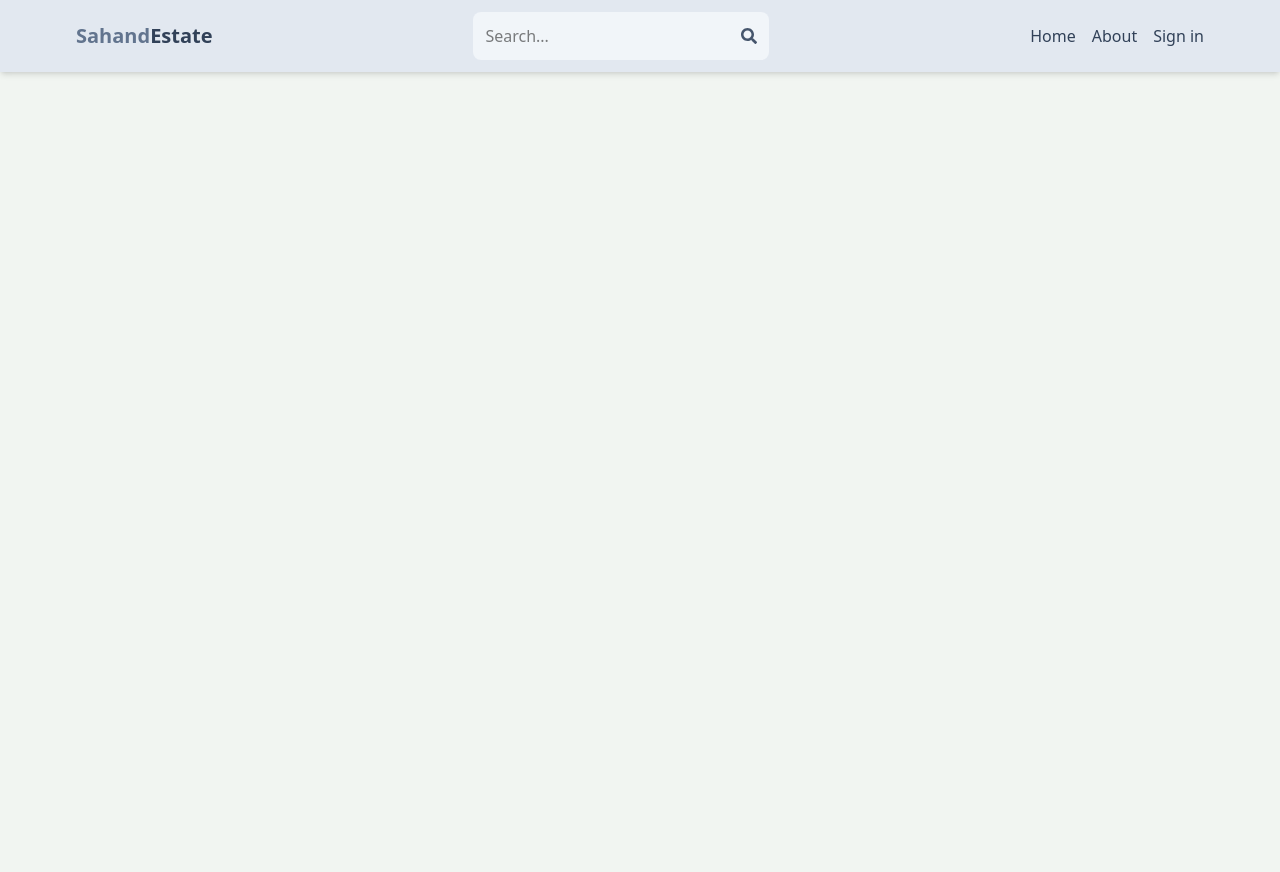
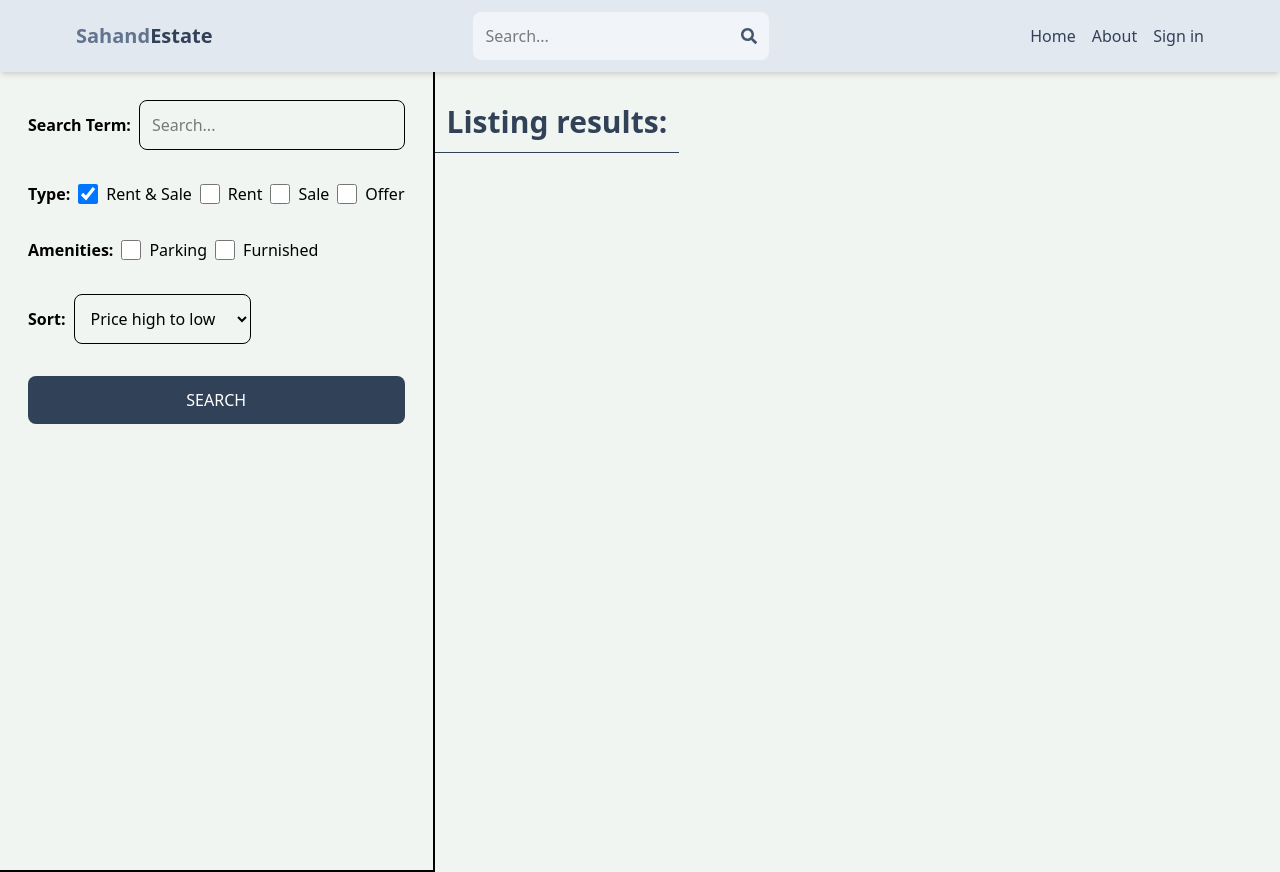
Before and after one commit to TejasSalunkeCode/Real-State-App, a React (Vite) app in the folder client/: page /search in a window 1280 px wide. Before the commit the page ends 800 px from the top, so only its background shows below. Built offline with nearby package versions, Linux system fonts and the light colour scheme; no server answers.

Commit message:
add Onchange and Onsubmit functionality to the search Page

```diff
--- a/client/src/App.jsx
+++ b/client/src/App.jsx
@@ -10,6 +10,7 @@
 import CreateListing from "./Pages/CreateListing";
 import UpdateListing from "./Pages/updateListing";
 import Listing from "./Pages/Listing";
+import Search from "./Pages/Search";
 
 export const App = () => {
   return (
@@ -28,6 +29,7 @@
           />
         </Route>
         <Route path="/about" element={<About />} />
+        <Route path="/search" element={<Search/>} />
         <Route path="/listing/:listingId" element={<Listing/>} />
       </Routes>
     </BrowserRouter>
--- /dev/null
+++ b/client/src/Pages/Search.jsx
@@ -0,0 +1,171 @@
+import React, { useEffect, useState } from "react";
+import { useNavigate } from "react-router-dom";
+
+export default function Search() {
+    const navigate=useNavigate();
+  const [sidebardata, setSidebarData] = useState({
+    searchTerm: "",
+    type: "all",
+    parking: false,
+    furnished: false,
+    offer: false,
+    sort: "created_at",
+    order: "desc",
+  });
+  const[loading,setLoading]=useState(false);
+  const[listings,setListings]=useState([]);
+
+  console.log(listings);
+
+
+  useEffect(()=>{
+    const urlParams=new URLSearchParams(location.search);
+    const searchTermFromUrl=urlParams.get('searchTerm');
+    const typeFromUrl=urlParams.get('type');
+    const parkingFromUrl=urlParams.get('parking');
+    const furnishedFromUrl=urlParams.get('furnished');
+    const offerFromUrl=urlParams.get('offer');
+    const sortFromUrl=urlParams.get('sort');
+    const orderFromUrl=urlParams.get('order');
+
+    if(
+       searchTermFromUrl ||
+       typeFromUrl ||
+       parkingFromUrl ||
+       furnishedFromUrl ||
+       offerFromUrl ||
+       sortFromUrl ||
+       orderFromUrl
+    ){
+        setSidebarData({
+            searchTerm:searchTermFromUrl || '',
+            type:typeFromUrl || 'all',
+            parking:parkingFromUrl === 'true' ? true : false,
+            furnished:furnishedFromUrl==='true' ? true : false,
+            offer:offerFromUrl === 'true' ? true : false,
+            sort:sortFromUrl || 'created_at',
+            order:orderFromUrl || 'desc',
+        });
+    }
+    const fetchListings=async ()=>{
+        setLoading(true);
+        const searchQuery=urlParams.toString();
+        const res=await fetch(`/api/listing/get?${searchQuery}`);
+        const data=res.json();
+        setListings(data);
+        setLoading(false);
+    };
+
+    fetchListings();
+  },[location.search]);
+//   console.log(sidebardata);
+
+
+  const handleChange = (e) => {
+    if(e.target.id==='all' || e.target.id==='rent' || e.target.id==='sale'){
+        setSidebarData({...sidebardata,type: e.target.id});
+    }
+    if(e.target.id==='searchTerm'){
+        setSidebarData({...sidebardata,searchTerm:e.target.value});
+    }
+    if(e.target.id==='parking' || e.target.id==='furnished' || e.target.id==='offer'){
+        setSidebarData({...sidebardata,[e.target.id]:e.target.checked || e.target.checked==='true' ? true : false });
+    }
+
+    if(e.target.id==='sort_order'){
+        const sort=e.target.value.split('_')[0] || 'created_at';
+        const order=e.target.value.split('_')[1] || 'desc';
+        setSidebarData({...sidebardata,sort,order});
+
+    }
+  };
+
+  const handleSubmit=(e)=>{
+    e.preventDefault();
+    const urlParams=new URLSearchParams();
+    urlParams.set('searchTerm',sidebardata.searchTerm);
+    urlParams.set('type',sidebardata.type);
+    urlParams.set('parking',sidebardata.parking);
+    urlParams.set('furnished',sidebardata.furnished);
+    urlParams.set('offer',sidebardata.offer);
+    urlParams.set('sort',sidebardata.sort);
+    urlParams.set('order',sidebardata.order);
+    const searchQuery=urlParams.toString();
+    navigate(`/search?${searchQuery}`);
+  }
+
+  return (
+    <div className="flex flex-col md:flex-row">
+      <div className="p-7  border-b-2 md:border-r-2 md:min-h-screen">
+        <form onSubmit={handleSubmit} className="flex flex-col gap-8">
+          <div className="flex items-center gap-2">
+            <label className="whitespace-nowrap font-semibold">
+              Search Term:
+            </label>
+            <input
+              id="searchTerm"
+              type="text"
+              placeholder="Search..."
+              className="border rounded-lg p-3 w-full"
+              onChange={handleChange}
+            />
+          </div>
+          <div className="flex gap-2 flex-wrap items-center">
+            <label className="font-semibold">Type:</label>
+            <div className="flex gap-2">
+              <input type="checkbox" id="all" className="w-5" onChange={handleChange} checked={sidebardata.type==='all'}/>
+              <span>Rent & Sale</span>
+            </div>
+            <div className="flex gap-2">
+              <input type="checkbox" id="rent" className="w-5"
+                onChange={handleChange} checked={sidebardata.type==='sale'}
+              />
+              <span>Rent</span>
+            </div>
+            <div className="flex gap-2">
+              <input type="checkbox" id="sale" className="w-5" />
+              <span>Sale</span>
+            </div>
+            <div className="flex gap-2">
+              <input type="checkbox" id="offer" className="w-5"
+                 onChange={handleChange} checked={sidebardata.offer}
+              />
+              <span>Offer</span>
+            </div>
+          </div>
+          <div className="flex gap-2 flex-wrap items-center">
+            <label className="font-semibold">Amenities:</label>
+            <div className="flex gap-2">
+              <input type="checkbox" id="parking" className="w-5"
+               onChange={handleChange} checked={sidebardata.parking} />
+              <span>Parking</span>
+            </div>
+            <div className="flex gap-2">
+              <input type="checkbox" id="furnished" className="w-5"
+                 onChange={handleChange} checked={sidebardata.furnished}
+              />
+              <span>Furnished</span>
+            </div>
+          </div>
+          <div className="flex items-center gap-2">
+            <label className="font-semibold">Sort:</label>
+            <select onChange={handleChange} defaultValue={'created_at_desc'} id="sort_order" className="border rounded-lg p-3">
+              <option value='regularPrice_desc'>Price high to low</option>
+              <option value='regularPrice_asc'>Price low to hight</option>
+              <option value='regularPrice_desc'>Latest</option>
+              <option value='createdAt_asc'>Oldest</option>
+            </select>
+          </div>
+          <button className="bg-slate-700 text-white p-3 rounded-lg uppercase hover:opacity-95">
+            Search
+          </button>
+        </form>
+      </div>
+      <div className="">
+        <h1 className="text-3xl font-semibold border-b p-3 text-slate-700 mt-5">
+          Listing results:
+        </h1>
+      </div>
+    </div>
+  );
+}
```
